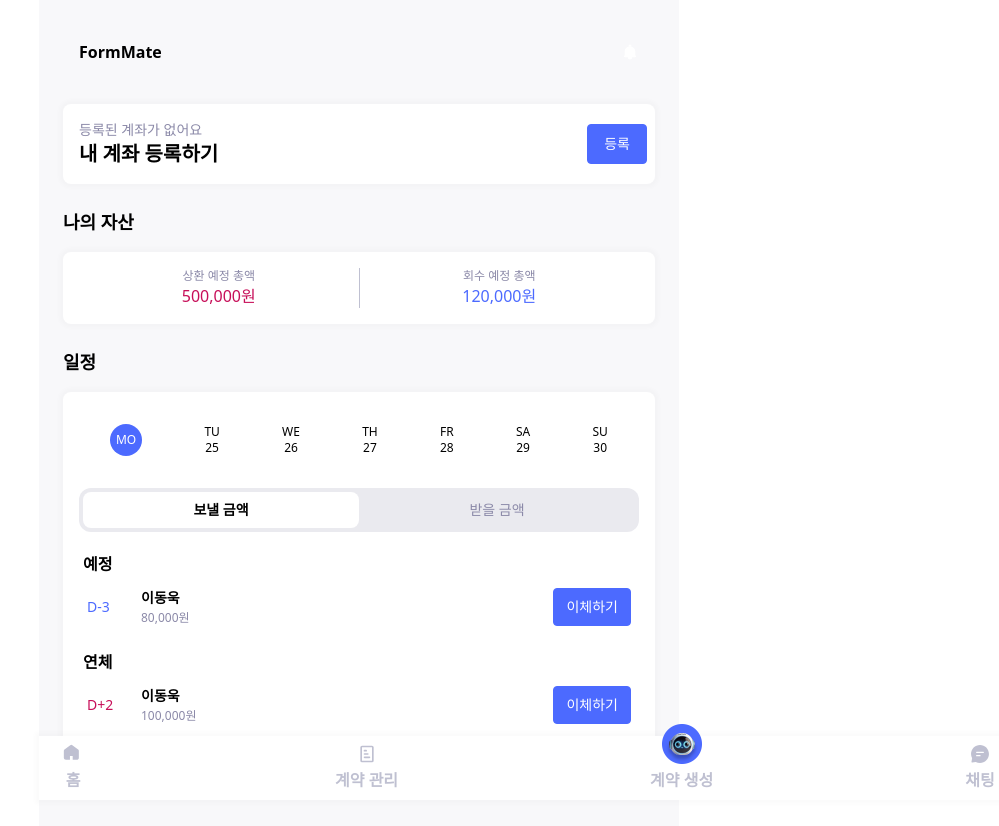
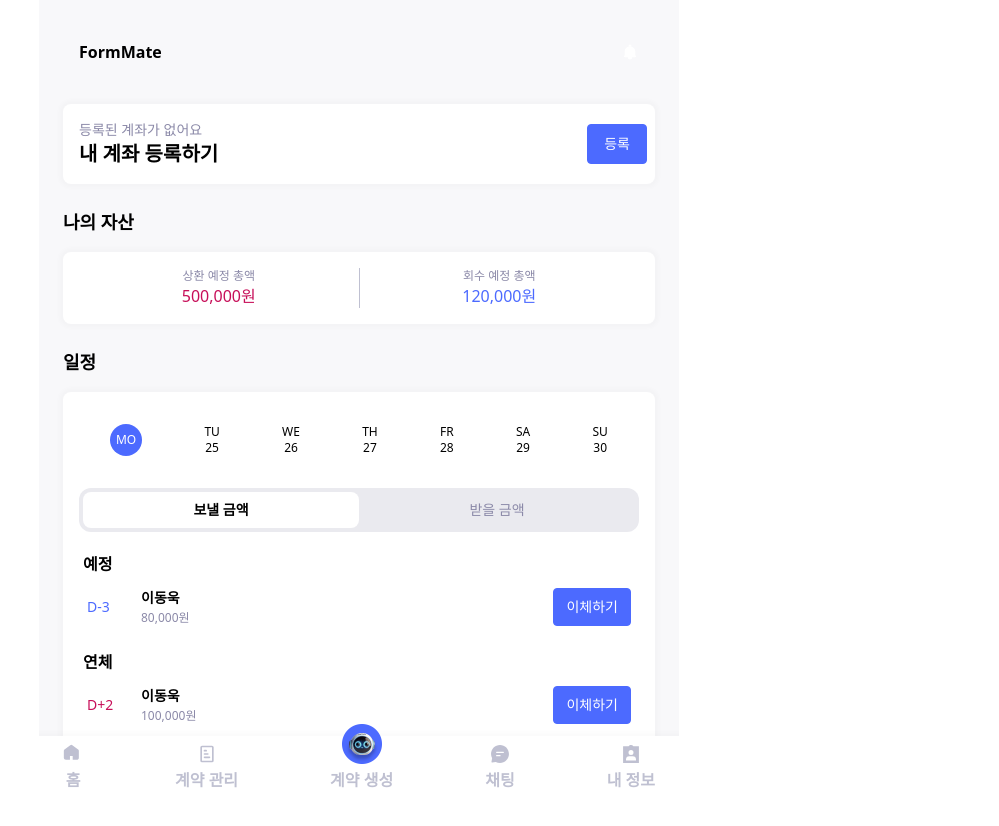
Before and after one commit to FormMate205/FormMate, a React (Vite) app in the folder Frontend/: page / in a window 1280 px wide. Shown: the top 826 px of the page, without its empty margins (281-1280 px from the left). After the commit the page ends 800 px from the top, so only its background shows below. Built offline with nearby package versions, Linux system fonts and the light colour scheme; a web font is replaced by a local one.

Commit message:
publish: 푸터 영역 문제 수정

```diff
--- a/Frontend/src/app/index.css
+++ b/Frontend/src/app/index.css
@@ -108,3 +108,11 @@
 .animate-fade-in {
     animation: fade-in 1s ease forwards;
 }
+
+.scrollbar-none::-webkit-scrollbar {
+    display: none;
+}
+.scrollbar-none {
+    -ms-overflow-style: none; /* IE, Edge */
+    scrollbar-width: none; /* Firefox */
+}
--- a/Frontend/src/pages/contract/ContractList.tsx
+++ b/Frontend/src/pages/contract/ContractList.tsx
@@ -13,8 +13,8 @@ import StatusSummary from './ui/StatusSummary';
 
 const ContractList = () => {
     return (
-        <div className='flex h-full flex-col'>
-            <div className='bg-line-50 flex h-full flex-col gap-4 px-4'>
+        <div className='flex h-screen flex-col overflow-hidden'>
+            <div className='bg-line-50 scrollbar-none flex h-full flex-col gap-4 overflow-y-auto p-6'>
                 <Header title='계약 관리' />
                 <StatusSummary />
                 <section className='flex flex-col rounded-lg bg-white px-4 py-3'>
--- a/Frontend/src/pages/home/Home.tsx
+++ b/Frontend/src/pages/home/Home.tsx
@@ -5,16 +5,16 @@ import Schedule from './ui/Schedule';
 
 const Home = () => {
     return (
-        <div>
-            <div className='bg-line-50 flex min-h-screen flex-col gap-6 p-6'>
-                <Header title='FormMate' isHome={true} />
-                <AccountInfo />
-                <AssetInfo />
-                <Schedule />
+        <div className='flex h-screen flex-col overflow-hidden'>
+            <div className='bg-line-50 scrollbar-none w-full flex-1 overflow-y-auto'>
+                <div className='flex flex-col gap-6 p-6'>
+                    <Header title='FormMate' isHome={true} />
+                    <AccountInfo />
+                    <AssetInfo />
+                    <Schedule />
+                </div>
             </div>
-            <div className='fixed bottom-0 w-full'>
-                <Footer />
-            </div>
+            <Footer />
         </div>
     );
 };
--- a/Frontend/src/pages/myinfo/MyInfo.tsx
+++ b/Frontend/src/pages/myinfo/MyInfo.tsx
@@ -18,8 +18,8 @@ const MyInfo = () => {
     };
 
     return (
-        <div className='bg-line-50'>
-            <div className='flex min-h-screen flex-col gap-6 p-6'>
+        <div className='flex h-screen flex-col overflow-hidden'>
+            <div className='bg-line-50 scrollbar-none flex h-full flex-col gap-6 overflow-y-auto p-6'>
                 <Header title='내 정보' />
 
                 <MyAccount
--- a/Frontend/src/widgets/layout/footer/Footer.tsx
+++ b/Frontend/src/widgets/layout/footer/Footer.tsx
@@ -26,7 +26,7 @@ const Footer = () => {
     };
 
     return (
-        <div className='fixed bottom-0 w-full bg-white shadow-sm'>
+        <div className='bottom-0 w-full bg-white shadow-sm'>
             <div className='flex justify-between px-6 py-2'>
                 <button
                     className='flex flex-col items-center justify-end gap-1'
```
